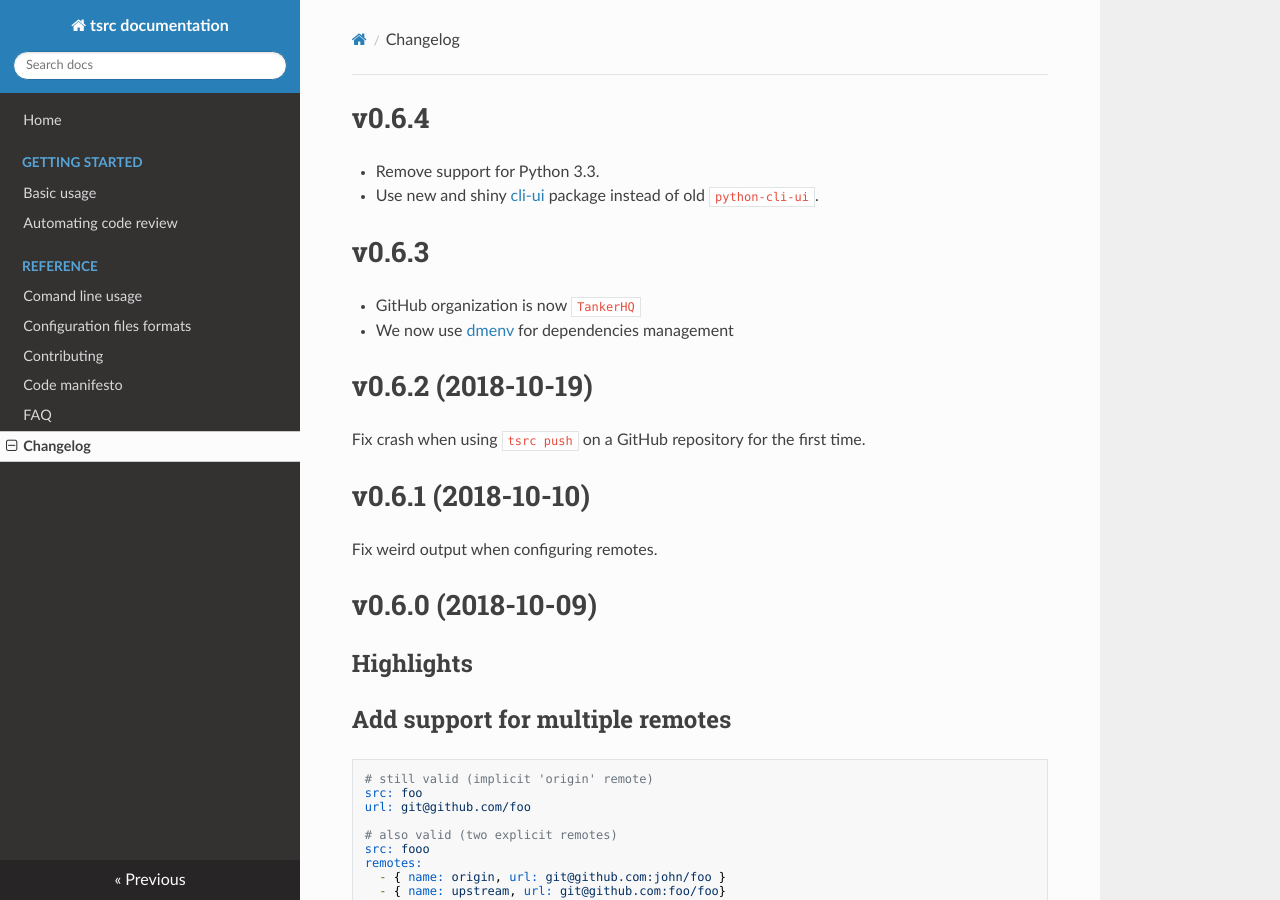
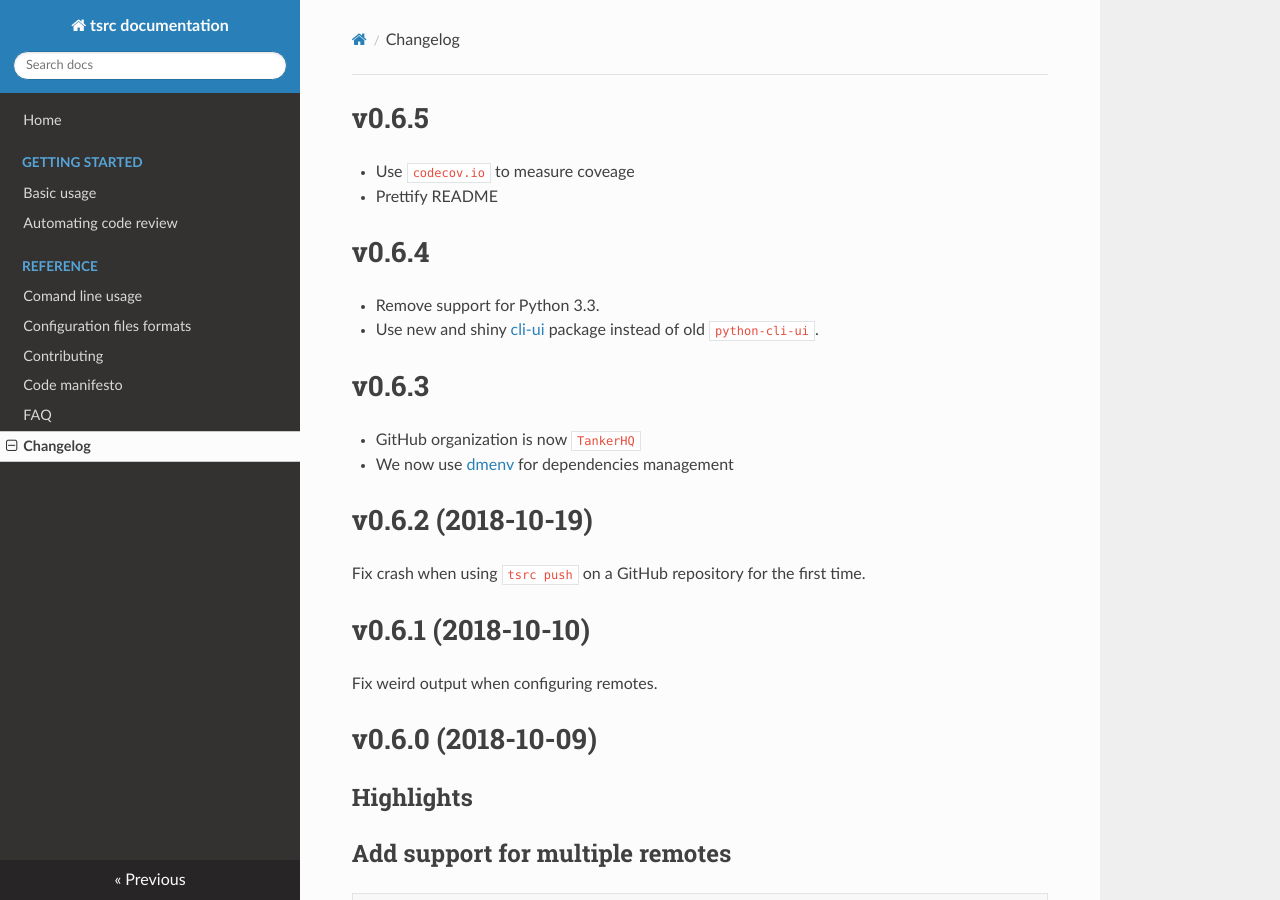
Before and after one commit to your-tools/tsrc, an MkDocs documentation site: the page built from docs/changelog.md, in a window 1280 px wide and 900 px high. Built offline with MkDocs 1.6.1, drawn with Linux system fonts in a browser that asks for light colours; nearby versions of some CDN libraries.

Commit message:
Update changelog

```diff
--- a/docs/changelog.md
+++ b/docs/changelog.md
@@ -1,3 +1,8 @@
+# v0.6.5
+
+* Use `codecov.io` to measure coveage
+* Prettify README
+
 # v0.6.4
 
 * Remove support for Python 3.3.
```
